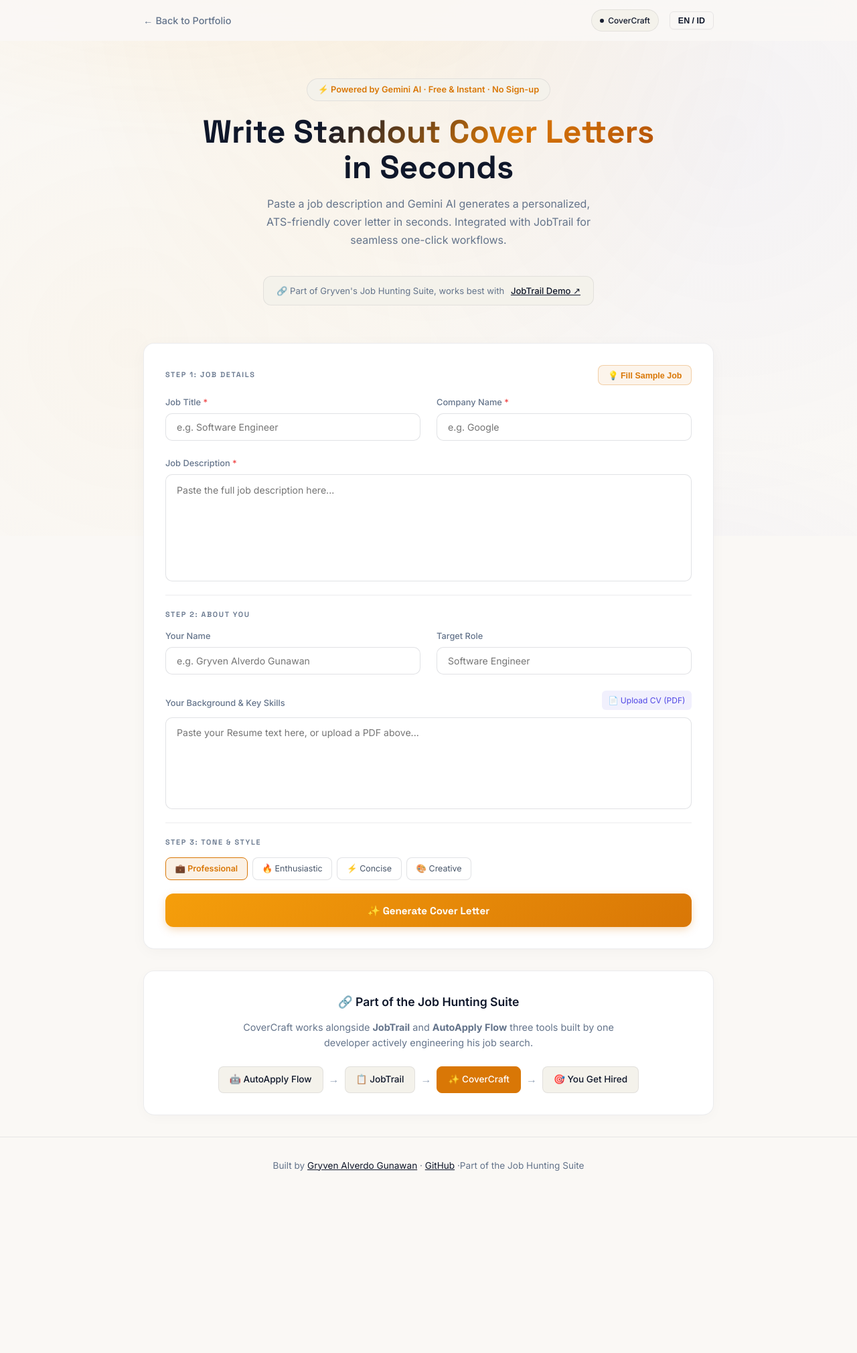
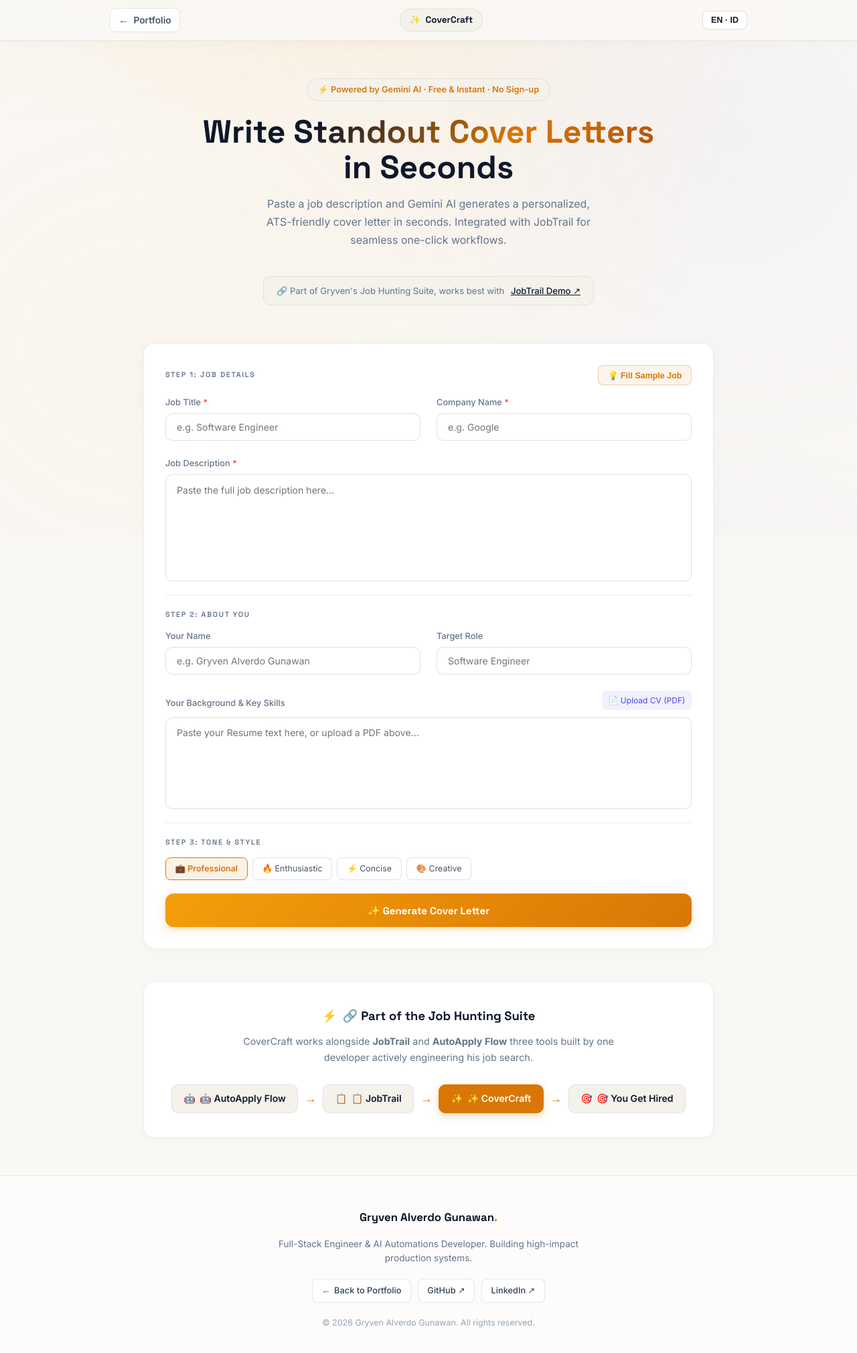
Before and after one commit to gryvnalvrdo/portofolio, a Next.js app: page /covercraft in a window 1280 px wide. Shown: the top 2020 px of the page at 67% size. Before the commit the page ends 1783 px from the top, so only its background shows below. Built offline with nearby package versions, Linux system fonts and the light colour scheme.

Commit message:
fix(ux): unify header, ecosystem, and footer across all pages with native mobile feed and controls

```diff
--- a/app/covercraft/page.tsx
+++ b/app/covercraft/page.tsx
@@ -382,9 +382,6 @@ RULES:
         .cc-nav-fixed { position: sticky; top: 0; z-index: 100; background: rgba(250, 248, 245, 0.9); backdrop-filter: blur(20px); -webkit-backdrop-filter: blur(20px); padding: .9rem 0; border-bottom: 1px solid var(--border); }
         .cc-nav-inner { max-width: 900px; margin: 0 auto; padding: 0 1.5rem; display: flex; align-items: center; justify-content: space-between; }
         @media (max-width: 600px) {
-          .cc-nav-inner { padding: 0 1rem; }
-          .cc-back-text { font-size: 0.8rem; }
-          .cc-badge, .lang-toggle { font-size: 0.74rem; padding: 0.3rem 0.55rem; white-space: nowrap; }
           .cc-container { padding: 0 1rem; }
           .cc-hero { padding: 1.5rem 0 1rem; }
           .cc-hero h1 { font-size: 1.55rem !important; line-height: 1.25 !important; margin-bottom: 0.75rem !important; }
@@ -393,15 +390,32 @@ RULES:
           .cc-card { padding: 1.25rem 1rem; border-radius: 14px; margin: 1rem 0; }
           .cc-input { font-size: 16px; /* Prevents iOS auto-zoom on focus */ }
           .cc-step-label { font-size: 0.65rem; }
-          .cc-tone-row { gap: 0.35rem; }
-          .cc-tone-label { padding: 0.45rem 0.7rem; font-size: 0.75rem; flex: 1 1 calc(33% - 0.35rem); justify-content: center; text-align: center; }
+          .cc-tone-row {
+            display: grid;
+            grid-template-columns: repeat(2, 1fr);
+            gap: 0.45rem;
+          }
+          .cc-tone-label {
+            padding: 0.55rem 0.6rem;
+            font-size: 0.78rem;
+            justify-content: center;
+            text-align: center;
+            border-radius: 8px;
+          }
           .cc-btn-generate { padding: 0.85rem; font-size: 0.9rem; }
-          .cc-action-btn { flex: 1 1 calc(50% - 0.4rem); justify-content: center; padding: 0.65rem 0.5rem; font-size: 0.78rem; text-align: center; }
-          .cc-result-actions { width: 100%; }
-          .cc-ecosystem { padding: 1.35rem 1rem; border-radius: 14px; margin: 1.5rem 0; }
-          .cc-flow { flex-direction: column; align-items: stretch; gap: 0.35rem; }
-          .cc-flow-item { width: 100%; display: flex; align-items: center; justify-content: center; padding: 0.7rem 1rem; font-size: 0.88rem; border-radius: 10px; }
-          .cc-arrow { display: flex; align-items: center; justify-content: center; transform: rotate(90deg); font-size: 1rem; padding: 0.15rem 0; color: var(--amber); }
+          .cc-result-actions {
+            display: grid;
+            grid-template-columns: 1fr 1fr;
+            gap: 0.5rem;
+            width: 100%;
+          }
+          .cc-action-btn {
+            width: 100%;
+            justify-content: center;
+            padding: 0.7rem 0.5rem;
+            font-size: 0.78rem;
+            text-align: center;
+          }
         }
         .cc-logo { font-family: 'Space Grotesk', sans-serif; font-weight: 700; font-size: 1.2rem; background: linear-gradient(135deg, #f59e0b, #d97706); -webkit-background-clip: text; -webkit-text-fill-color: transparent; background-clip: text; text-decoration: none; }
         .cc-badge { display: flex; align-items: center; gap: .5rem; font-size: .75rem; color: var(--text-2); background: var(--surface2); border: 1px solid var(--border); border-radius: 100px; padding: .3rem .8rem; }
@@ -476,18 +490,21 @@ RULES:
       `}</style>
 
       <div className="cc-body">
-        <nav className="cc-nav-fixed" style={{ borderBottom: 'none' }}>
-          <div className="cc-nav-inner">
-            <Link href="/" style={{ color: "var(--muted)", textDecoration: "none", fontSize: "0.9rem", fontWeight: 500, display: "flex", alignItems: "center", gap: "0.25rem" }}>
-              <span>←</span> <span className="cc-back-text">{lang === 'en' ? 'Back to Portfolio' : 'Kembali ke Portofolio'}</span>
+        <nav className="subpage-nav">
+          <div className="subpage-nav-inner">
+            <Link href="/" className="subpage-back-link" aria-label={lang === 'en' ? 'Back to Portfolio' : 'Kembali ke Portofolio'}>
+              <span className="subpage-back-icon">←</span>
+              <span>{lang === 'en' ? 'Portfolio' : 'Portofolio'}</span>
             </Link>
-            <div style={{ display: 'flex', alignItems: 'center', gap: '1rem' }}>
-              <div className="cc-badge" style={{ display: 'flex', alignItems: 'center', gap: '0.4rem', background: 'var(--surface2)', borderRadius: '99px', border: '1px solid var(--border)' }}>
-                <div className="dot" style={{ width: '6px', height: '6px', borderRadius: '50%', background: 'var(--text)' }}></div>
-                CoverCraft
-              </div>
-              <button onClick={toggleLang} className="lang-toggle" style={{ background: 'transparent', border: '1px solid var(--border)', color: 'var(--text)', borderRadius: '6px', cursor: 'pointer' }}>
-                {lang === "en" ? "EN / ID" : "ID / EN"}
+
+            <div className="subpage-brand-badge">
+              <span>✨</span>
+              <span>CoverCraft</span>
+            </div>
+
+            <div className="site-nav-right">
+              <button onClick={toggleLang} className="lang-toggle" aria-label="Toggle language">
+                {lang === "en" ? "EN · ID" : "ID · EN"}
               </button>
             </div>
           </div>
@@ -676,26 +693,53 @@ RULES:
             </div>
           )}
 
-          <div className="cc-ecosystem">
-            <h3>{t.ecoTitle}</h3>
+          <div className="subpage-ecosystem">
+            <h3><span>⚡</span> {t.ecoTitle}</h3>
             <p>{t.ecoDesc1} <strong>JobTrail</strong> {t.ecoDesc2} <strong>AutoApply Flow</strong> {t.ecoDesc3}</p>
-            <div className="cc-flow">
-              <Link href="/autoapply" className="cc-flow-item">{t.ecoBtn1}</Link>
-              <span className="cc-arrow">→</span>
-              <a href="https://jobtracker-kjmw.vercel.app/demo" target="_blank" rel="noopener" className="cc-flow-item">{t.ecoBtn2}</a>
-              <span className="cc-arrow">→</span>
-              <span className="cc-flow-item active">{t.ecoBtn3}</span>
-              <span className="cc-arrow">→</span>
-              <span className="cc-flow-item">{t.ecoBtn4}</span>
+            <div className="subpage-eco-flow">
+              <Link href="/autoapply" className="subpage-eco-item">
+                <span>🤖</span> {t.ecoBtn1}
+              </Link>
+              <span className="subpage-eco-arrow">→</span>
+              <a href="https://jobtracker-kjmw.vercel.app/demo" target="_blank" rel="noopener noreferrer" className="subpage-eco-item">
+                <span>📋</span> {t.ecoBtn2}
+              </a>
+              <span className="subpage-eco-arrow">→</span>
+              <span className="subpage-eco-item active">
+                <span>✨</span> {t.ecoBtn3}
+              </span>
+              <span className="subpage-eco-arrow">→</span>
+              <span className="subpage-eco-item">
+                <span>🎯</span> {t.ecoBtn4}
+              </span>
             </div>
           </div>
         </div>
 
-        <footer>
-          <div className="cc-container">
-            {t.footer1} <a href="/">Gryven Alverdo Gunawan</a> ·{" "}
-            <a href="https://github.com/gryvnalvrdo" target="_blank" rel="noopener">GitHub</a> ·
-            {t.footer2}
+        <footer className="subpage-footer">
+          <div className="subpage-footer-inner">
+            <div className="subpage-footer-brand">
+              Gryven Alverdo Gunawan<span style={{ color: "var(--amber)" }}>.</span>
+            </div>
+            <p className="subpage-footer-desc">
+              {lang === "en"
+                ? "Full-Stack Engineer & AI Automations Developer. Building high-impact production systems."
+                : "Software Engineer Full-Stack & Otomasi AI. Membangun sistem produksi nyata bernilai tinggi."}
+            </p>
+            <div className="subpage-footer-links">
+              <Link href="/" className="subpage-footer-link">
+                <span>←</span> {lang === "en" ? "Back to Portfolio" : "Ke Portofolio"}
+              </Link>
+              <a href="https://github.com/gryvnalvrdo" target="_blank" rel="noopener noreferrer" className="subpage-footer-link">
+                GitHub ↗
+              </a>
+              <a href="https://www.linkedin.com/in/gryven-alverdo-gunawan-7283ab262/" target="_blank" rel="noopener noreferrer" className="subpage-footer-link">
+                LinkedIn ↗
+              </a>
+            </div>
+            <div className="subpage-footer-copy">
+              © {new Date().getFullYear()} Gryven Alverdo Gunawan. {lang === "en" ? "All rights reserved." : "Hak cipta dilindungi."}
+            </div>
           </div>
         </footer>
       </div>
--- a/app/globals.css
+++ b/app/globals.css
@@ -161,6 +161,207 @@ body::before {
   font-size: 0.8rem;
   border-radius: 8px;
   flex-shrink: 0;
+}
+
+/* ============================================
+   UNIFIED SUBPAGE HEADER & COMPONENTS
+============================================= */
+.subpage-nav {
+  position: sticky;
+  top: 0;
+  left: 0;
+  right: 0;
+  width: 100%;
+  z-index: 1000;
+  background: rgba(250, 248, 245, 0.92);
+  backdrop-filter: blur(20px);
+  -webkit-backdrop-filter: blur(20px);
+  border-bottom: 1px solid rgba(15, 23, 42, 0.08);
+  box-shadow: 0 4px 20px -2px rgba(0, 0, 0, 0.03);
+  transition: all 0.25s ease;
+}
+.subpage-nav-inner {
+  max-width: 1000px;
+  margin: 0 auto;
+  padding: 0.75rem 1.5rem;
+  display: flex;
+  align-items: center;
+  justify-content: space-between;
+  gap: 0.75rem;
+}
+.subpage-back-link {
+  display: inline-flex;
+  align-items: center;
+  gap: 0.45rem;
+  color: #475569;
+  text-decoration: none;
+  font-size: 0.86rem;
+  font-weight: 600;
+  padding: 0.38rem 0.75rem;
+  border-radius: 8px;
+  background: #ffffff;
+  border: 1px solid rgba(15, 23, 42, 0.1);
+  transition: all 0.2s ease;
+  white-space: nowrap !important;
+  box-shadow: 0 1px 2px rgba(0, 0, 0, 0.02);
+  flex-shrink: 0;
+}
+.subpage-back-link:hover {
+  color: #0f172a;
+  border-color: rgba(217, 119, 6, 0.4);
+  background: #faf8f5;
+  transform: translateX(-2px);
+}
+.subpage-back-icon {
+  flex-shrink: 0;
+  font-size: 0.95rem;
+  line-height: 1;
+}
+.subpage-brand-badge {
+  display: inline-flex;
+  align-items: center;
+  gap: 0.45rem;
+  background: var(--surface2);
+  border: 1px solid var(--border);
+  border-radius: 9999px;
+  padding: 0.32rem 0.85rem;
+  font-family: 'Space Grotesk', sans-serif;
+  font-size: 0.85rem;
+  font-weight: 700;
+  color: #0f172a;
+  white-space: nowrap;
+}
+
+/* UNIFIED SUBPAGE ECOSYSTEM */
+.subpage-ecosystem {
+  background: var(--surface);
+  border: 1px solid var(--border);
+  border-radius: 16px;
+  padding: 2.25rem 2rem;
+  margin: 3rem 0 2rem;
+  text-align: center;
+  box-shadow: 0 4px 20px -2px rgba(0, 0, 0, 0.03);
+}
+.subpage-ecosystem h3 {
+  font-family: 'Space Grotesk', sans-serif;
+  font-size: 1.15rem;
+  font-weight: 700;
+  margin-bottom: 0.75rem;
+  color: var(--text);
+  display: flex;
+  align-items: center;
+  justify-content: center;
+  gap: 0.5rem;
+}
+.subpage-ecosystem p {
+  font-size: 0.9rem;
+  color: var(--muted);
+  line-height: 1.65;
+  max-width: 580px;
+  margin: 0 auto 1.75rem;
+}
+.subpage-eco-flow {
+  display: flex;
+  align-items: center;
+  justify-content: center;
+  gap: 0.6rem;
+  flex-wrap: wrap;
+}
+.subpage-eco-item {
+  background: var(--surface2);
+  border: 1px solid var(--border);
+  border-radius: 10px;
+  padding: 0.6rem 1.1rem;
+  font-size: 0.88rem;
+  font-weight: 600;
+  text-decoration: none;
+  color: var(--text);
+  transition: all 0.2s ease;
+  display: inline-flex;
+  align-items: center;
+  gap: 0.4rem;
+}
+.subpage-eco-item:hover {
+  background: #ffffff;
+  border-color: rgba(217, 119, 6, 0.4);
+  color: var(--primary);
+  transform: translateY(-2px);
+  box-shadow: 0 4px 12px rgba(0, 0, 0, 0.04);
+}
+.subpage-eco-item.active {
+  background: var(--primary);
+  border-color: var(--primary);
+  color: #ffffff;
+  box-shadow: 0 4px 14px -2px rgba(217, 119, 6, 0.4);
+}
+.subpage-eco-arrow {
+  color: var(--primary);
+  font-size: 1.1rem;
+  font-weight: 700;
+}
+
+/* UNIFIED SUBPAGE FOOTER */
+.subpage-footer {
+  border-top: 1px solid var(--border);
+  padding: 3rem 1.5rem calc(3.5rem + env(safe-area-inset-bottom, 0px));
+  margin-top: 3.5rem;
+  background: rgba(255, 255, 255, 0.6);
+  text-align: center;
+}
+.subpage-footer-inner {
+  max-width: 900px;
+  margin: 0 auto;
+  display: flex;
+  flex-direction: column;
+  align-items: center;
+  gap: 1rem;
+}
+.subpage-footer-brand {
+  font-family: 'Space Grotesk', sans-serif;
+  font-weight: 700;
+  font-size: 1.05rem;
+  color: #0f172a;
+}
+.subpage-footer-desc {
+  font-size: 0.85rem;
+  color: #64748b;
+  max-width: 500px;
+  line-height: 1.55;
+  margin: 0;
+}
+.subpage-footer-links {
+  display: flex;
+  align-items: center;
+  justify-content: center;
+  gap: 0.6rem;
+  flex-wrap: wrap;
+  margin-top: 0.25rem;
+}
+.subpage-footer-link {
+  display: inline-flex;
+  align-items: center;
+  gap: 0.35rem;
+  padding: 0.4rem 0.85rem;
+  border-radius: 8px;
+  background: #ffffff;
+  border: 1px solid rgba(15, 23, 42, 0.1);
+  color: #334155;
+  font-size: 0.8rem;
+  font-weight: 500;
+  text-decoration: none;
+  transition: all 0.2s ease;
+  box-shadow: 0 1px 3px rgba(0, 0, 0, 0.02);
+}
+.subpage-footer-link:hover {
+  background: #faf8f5;
+  border-color: rgba(217, 119, 6, 0.4);
+  color: #b45309;
+  transform: translateY(-1px);
+}
+.subpage-footer-copy {
+  font-size: 0.78rem;
+  color: #94a3b8;
+  margin-top: 0.25rem;
 }
 
 /* ============================================
@@ -1287,4 +1488,56 @@ body::before {
   }
   .footer-brand-side { align-items: center; }
   .footer-social-row { justify-content: center; }
+
+  /* Subpage Mobile Overrides */
+  .subpage-nav-inner {
+    padding: 0.65rem 0.95rem;
+    gap: 0.5rem;
+  }
+  .subpage-back-link {
+    padding: 0.32rem 0.6rem;
+    font-size: 0.78rem;
+    gap: 0.3rem;
+  }
+  .subpage-brand-badge {
+    padding: 0.28rem 0.65rem;
+    font-size: 0.75rem;
+  }
+  .subpage-ecosystem {
+    padding: 1.5rem 1rem;
+    margin: 2rem 0 1.5rem;
+    border-radius: 14px;
+  }
+  .subpage-eco-flow {
+    flex-direction: column;
+    align-items: stretch;
+    gap: 0.35rem;
+  }
+  .subpage-eco-item {
+    width: 100%;
+    justify-content: center;
+    padding: 0.75rem 1rem;
+    font-size: 0.88rem;
+    border-radius: 10px;
+  }
+  .subpage-eco-arrow {
+    display: flex;
+    align-items: center;
+    justify-content: center;
+    transform: rotate(90deg);
+    padding: 0.15rem 0;
+    font-size: 1rem;
+  }
+  .subpage-footer {
+    padding: 2.25rem 1rem calc(3rem + env(safe-area-inset-bottom, 0px));
+    margin-top: 2.5rem;
+  }
+  .subpage-footer-links {
+    width: 100%;
+    gap: 0.5rem;
+  }
+  .subpage-footer-link {
+    flex: 1 1 calc(50% - 0.5rem);
+    justify-content: center;
+  }
 }
```
Also changed, not shown: app/autoapply/page.tsx (+164 -60 lines).
